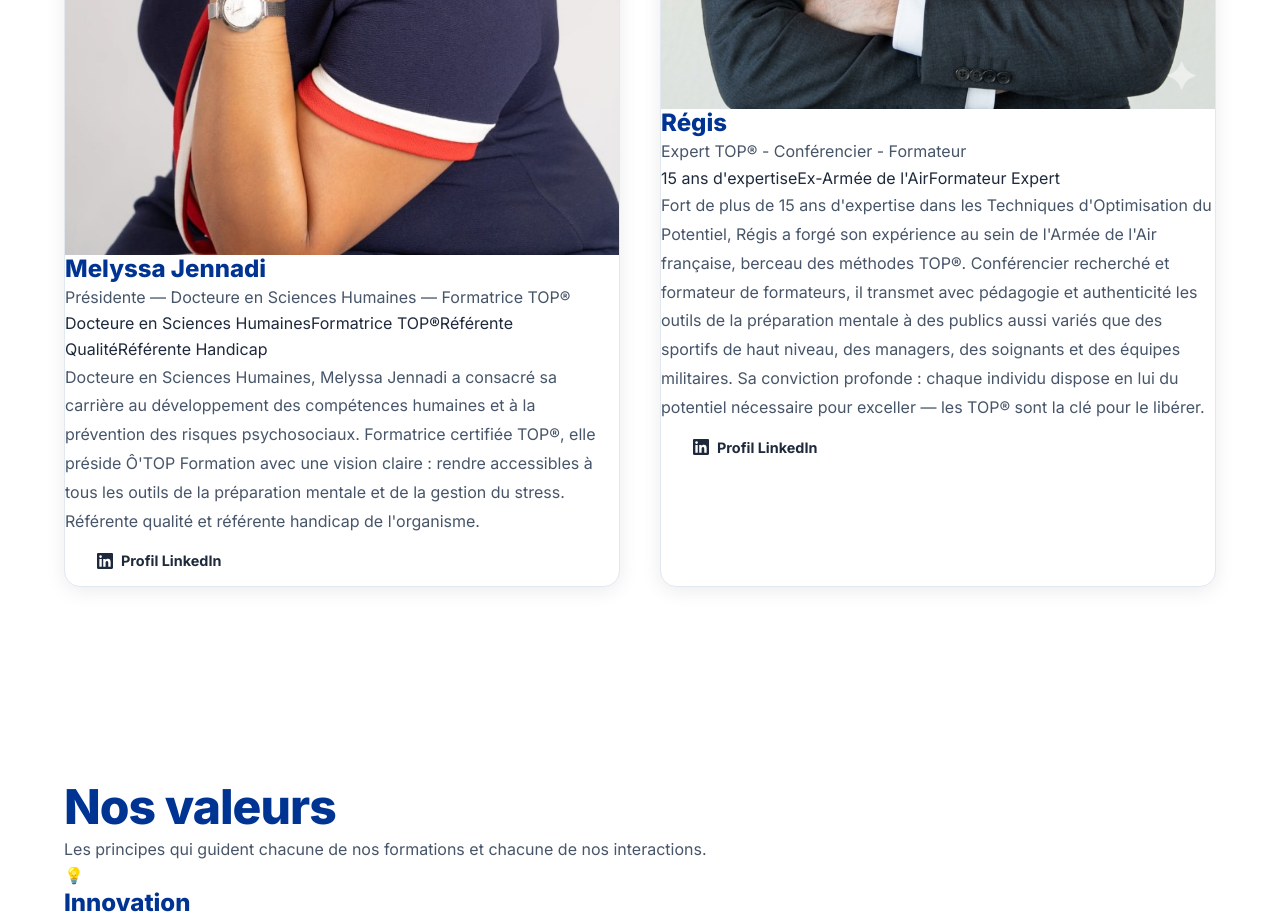
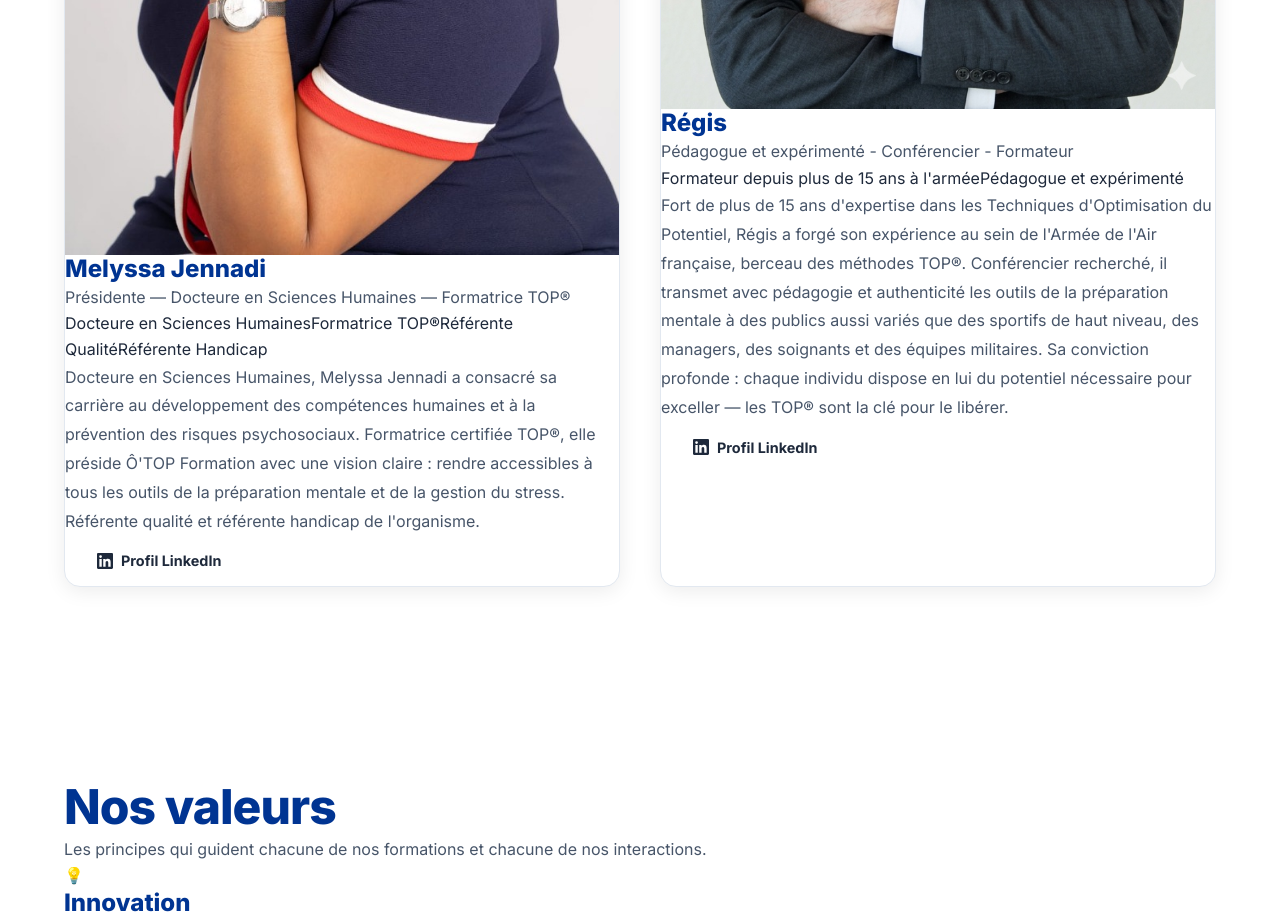
Before and after one commit to nacefsm-eng/O-Topformation, a Next.js app: page /equipe in a window 1280 px wide. Shown: the part 1360-2282 px from the top of the page. Built offline with nearby package versions, Linux system fonts and the light colour scheme.

Commit message:
chore: Update Regis description in equipe and faq pages

```diff
--- a/app/equipe/page.tsx
+++ b/app/equipe/page.tsx
@@ -84,17 +84,16 @@ export default function EquipePage() {
               <div className="team-card-body">
                 <h3 className="team-card-name">Régis</h3>
                 <p className="team-card-title">
-                  Expert TOP® - Conférencier - Formateur
+                  Pédagogue et expérimenté - Conférencier - Formateur
                 </p>
                 <div className="team-card-tags">
-                  <span className="tag">15 ans d'expertise</span>
-                  <span className="tag">Ex-Armée de l'Air</span>
-                  <span className="tag">Formateur Expert</span>
+                  <span className="tag">Formateur depuis plus de 15 ans à l'armée</span>
+                  <span className="tag">Pédagogue et expérimenté</span>
                 </div>
                 <p className="team-card-bio">
                   Fort de plus de 15 ans d'expertise dans les Techniques d'Optimisation du Potentiel,
                   Régis a forgé son expérience au sein de l'Armée de l'Air française, berceau des
-                  méthodes TOP®. Conférencier recherché et formateur de formateurs, il transmet avec
+                  méthodes TOP®. Conférencier recherché, il transmet avec
                   pédagogie et authenticité les outils de la préparation mentale à des publics aussi
                   variés que des sportifs de haut niveau, des managers, des soignants et des équipes
                   militaires. Sa conviction profonde : chaque individu dispose en lui du potentiel
--- a/app/ressources/faq/page.tsx
+++ b/app/ressources/faq/page.tsx
@@ -69,7 +69,7 @@ const FAQ_ITEMS: FaqItem[] = [
     id: 10,
     question: "Qui sont les formateurs ?",
     answer:
-      "Vos formations sont animées par les deux fondateurs d'O'TOP Formation : Mélyssa Jennadi, Docteure en Sciences Humaines et formatrice certifiée TOP®, et Régis, expert TOP® avec plus de 15 ans d'expérience, ancien de l'Armée de l'Air et formateur expert. Tous deux sont passionnés par la transmission et s'engagent à offrir une expérience de formation à la fois rigoureuse sur le plan scientifique et accessible dans la pratique. Leur complémentarité (expertise académique et expérience opérationnelle) garantit une formation complète et équilibrée.",
+      "Vos formations sont animées par les deux fondateurs d'O'TOP Formation : Mélyssa Jennadi, Docteure en Sciences Humaines et formatrice certifiée TOP®, et Régis, formateur depuis plus de 15 ans à l'armée, pédagogue et expérimenté. Tous deux sont passionnés par la transmission et s'engagent à offrir une expérience de formation à la fois rigoureuse sur le plan scientifique et accessible dans la pratique. Leur complémentarité (expertise académique et expérience opérationnelle) garantit une formation complète et équilibrée.",
   },
   {
     id: 11,
--- a/data/db.json
+++ b/data/db.json
@@ -7,6 +7,22 @@
       "message": "qsdd",
       "id": 1780871172512,
       "read": false
+    },
+    {
+      "prenom": "sd",
+      "email": "nacefsm@gmail.com",
+      "besoin": "Formation individuelle",
+      "message": "qds",
+      "id": 1780872647951,
+      "read": false
+    },
+    {
+      "prenom": "sdq",
+      "email": "nacefsm@gmail.com",
+      "besoin": "Formation entreprise",
+      "message": "qsdsd",
+      "id": 1780877517187,
+      "read": false
     }
   ],
   "reservations": []
```
